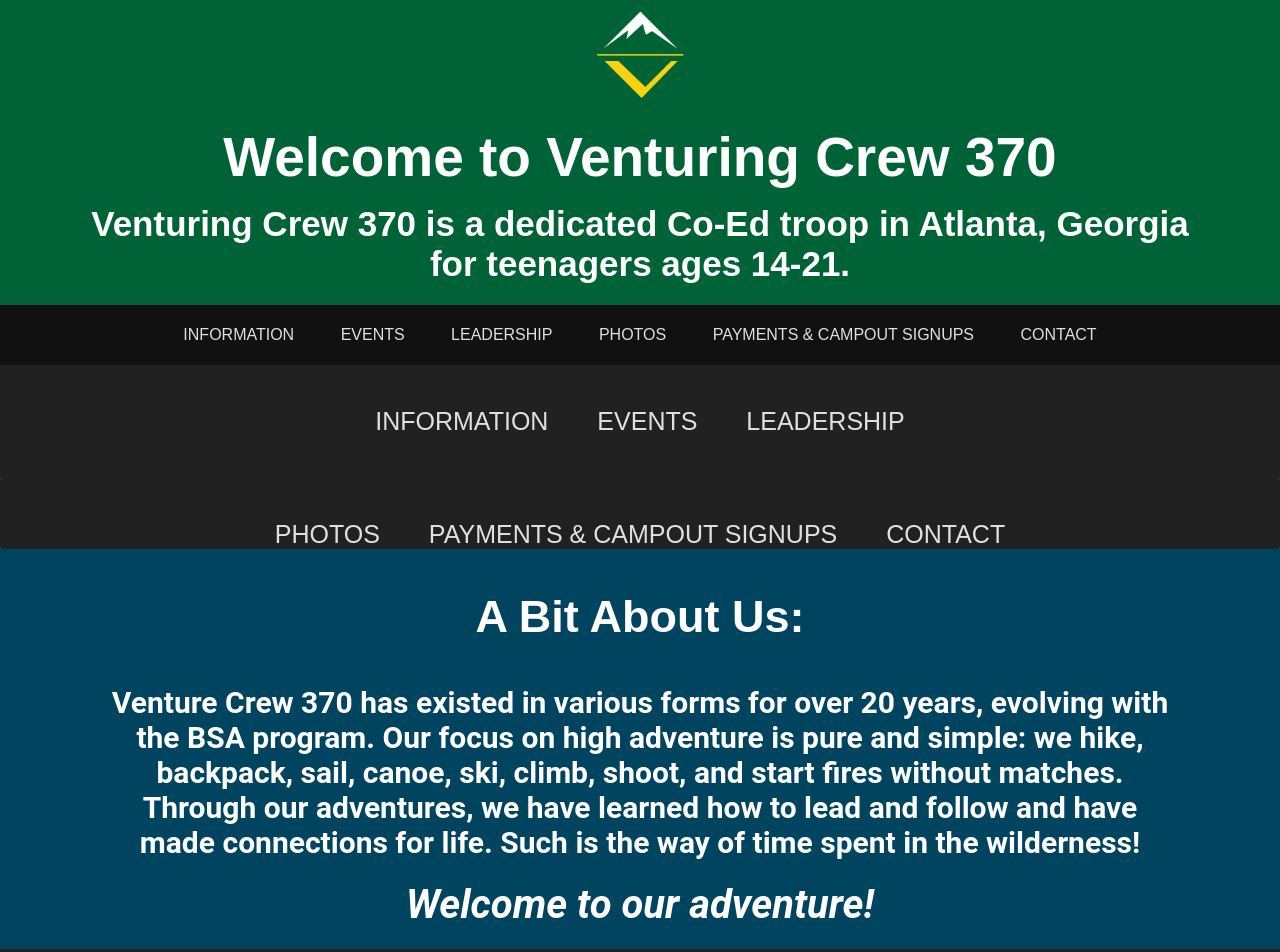
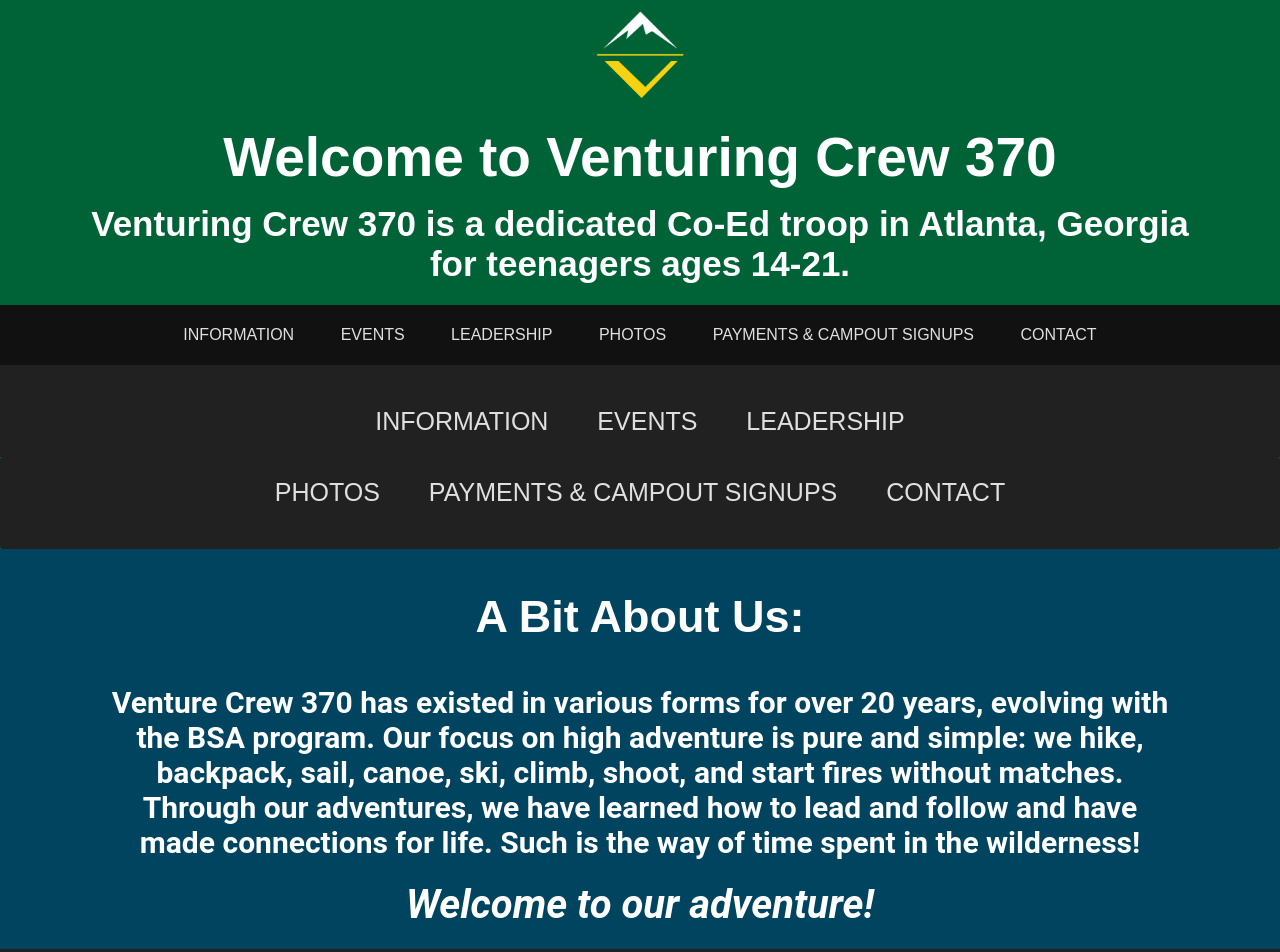
Before and after one commit to crew-370/Crew370, a Jekyll site: the page built from index.html, in a window 1280 px wide. Shown: the top 952 px of the page. Built offline with Jekyll 4.4.1, drawn with Linux system fonts in a browser that asks for light colours.

Commit message:
working on padding

```diff
--- a/styles/new-navbar.css
+++ b/styles/new-navbar.css
@@ -12,7 +12,7 @@
   text-transform: uppercase;
   font-size: 25px;
   font-family: "IBM Plex Sans", sans-serif;
-  padding: 21px 21px 21px 21px;
+  padding: 21px 21px 0px 21px;
 }
 
 .n-navbar-line2 {
@@ -24,7 +24,7 @@
   text-transform: uppercase;
   font-size: 25px;
   font-family: "IBM Plex Sans", sans-serif;
-  padding: 21px 21px 0px 21px;
+  padding: 0px 21px 21px 21px;
 }
 
 .n-navbar-line1 a {
@@ -41,7 +41,7 @@
     color: var(--topnav-color);
     font-size: 25px;
     text-decoration: none;
-    padding: 21px 21px 0px 21px;
+    padding: 21px 21px 21px 21px;
     display: inline-block;
     text-transform: uppercase;
     text-align: center;
```
